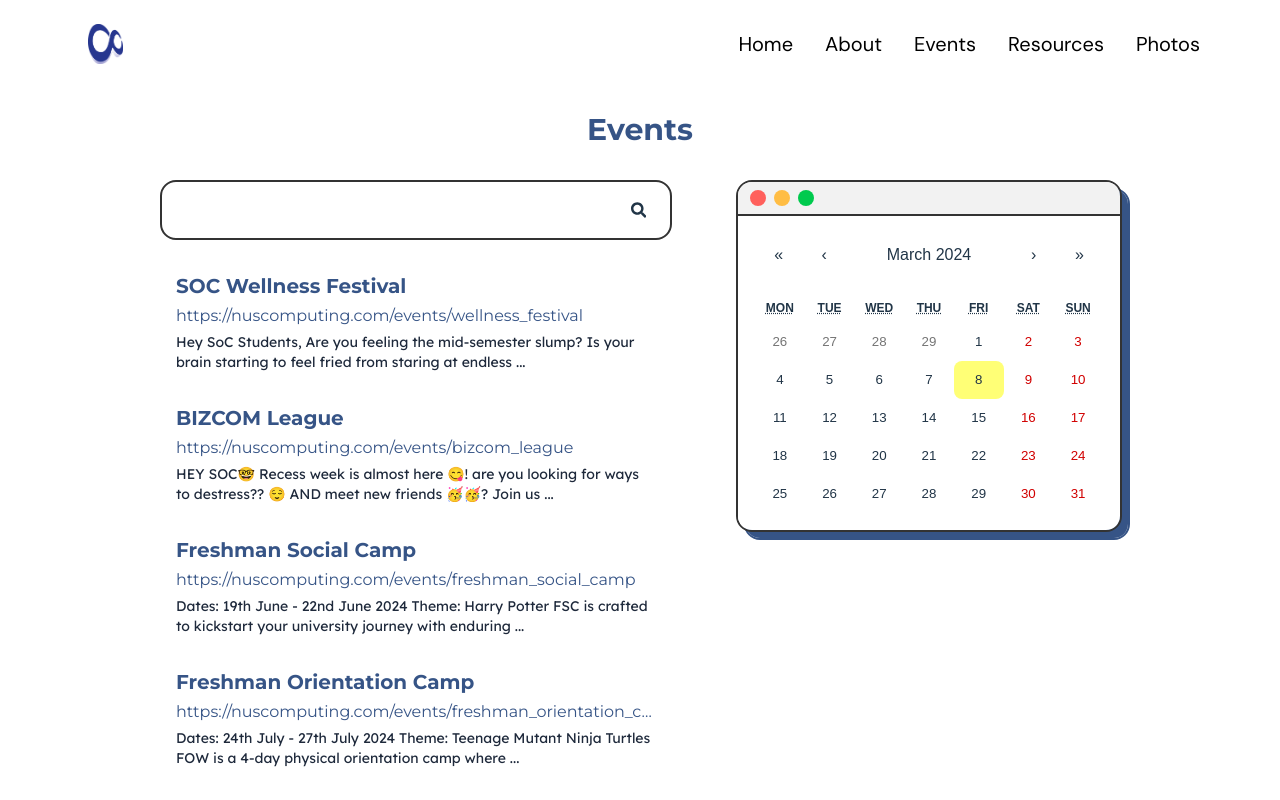
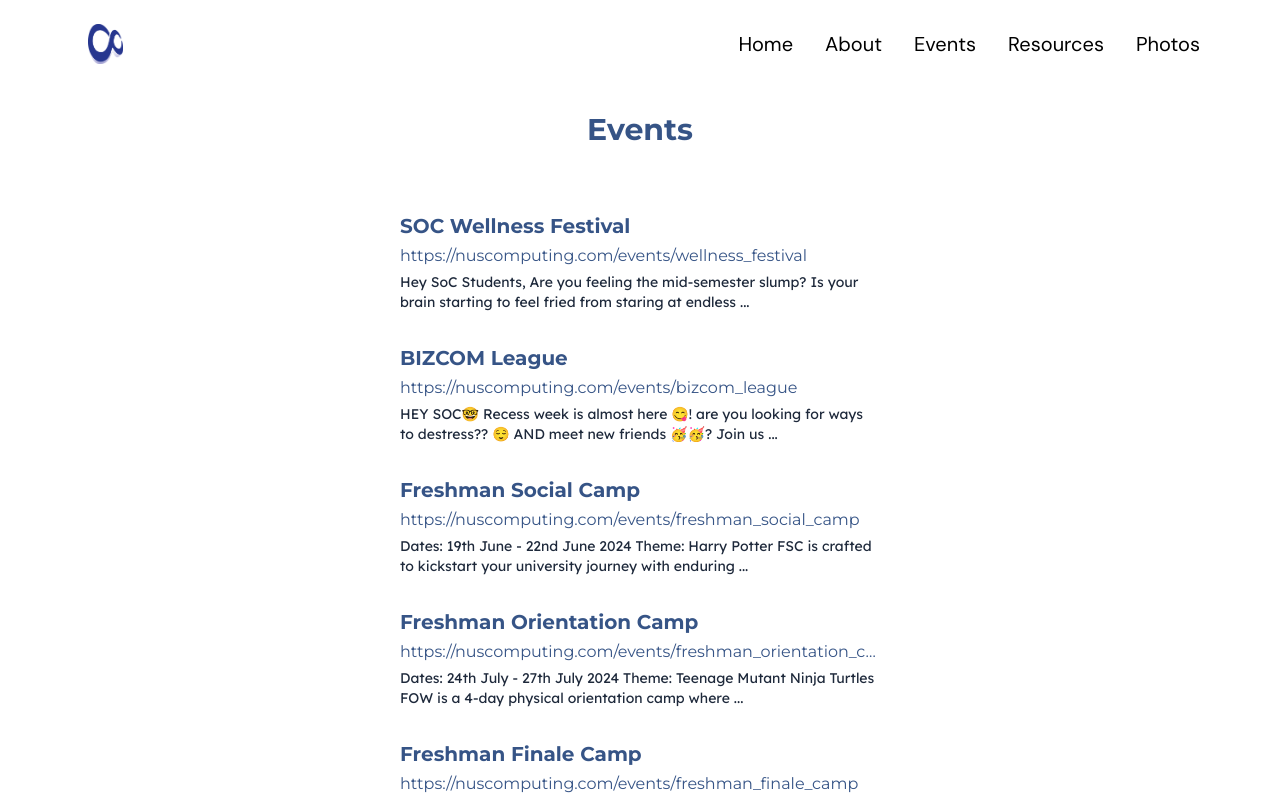
Before and after one commit to NUSComputingDev/comclub-website-2024, a React (Vite) app: page /events in a window 1280 px wide. Shown: the top 800 px of the page. Built offline with nearby package versions, Linux system fonts and the light colour scheme.

Commit message:
Temporarily remove search and calendar

```diff
--- a/src/pages/events/index.tsx
+++ b/src/pages/events/index.tsx
@@ -17,10 +17,10 @@ function Events() {
 
       <section className='md:items-start'>
         <div>
-          <div className='searchbar'>
+          {/* <div className='searchbar'>
             <input type='text'></input>
             <FaSearch />
-          </div>
+          </div> */}
 
           <div className='search-result-container'>
             {
@@ -58,11 +58,11 @@ function Events() {
         </div>
 
         {/* TODO: implement functionality */}
-        <div className='calendar-container'>
+        {/* <div className='calendar-container'>
           <WindowCard content={<div className='flex justify-center p-4'>
             <Calendar className='border-transparent'></Calendar>
           </div>}></WindowCard>
-        </div>
+        </div> */}
       </section>
     </div>
   );
```
